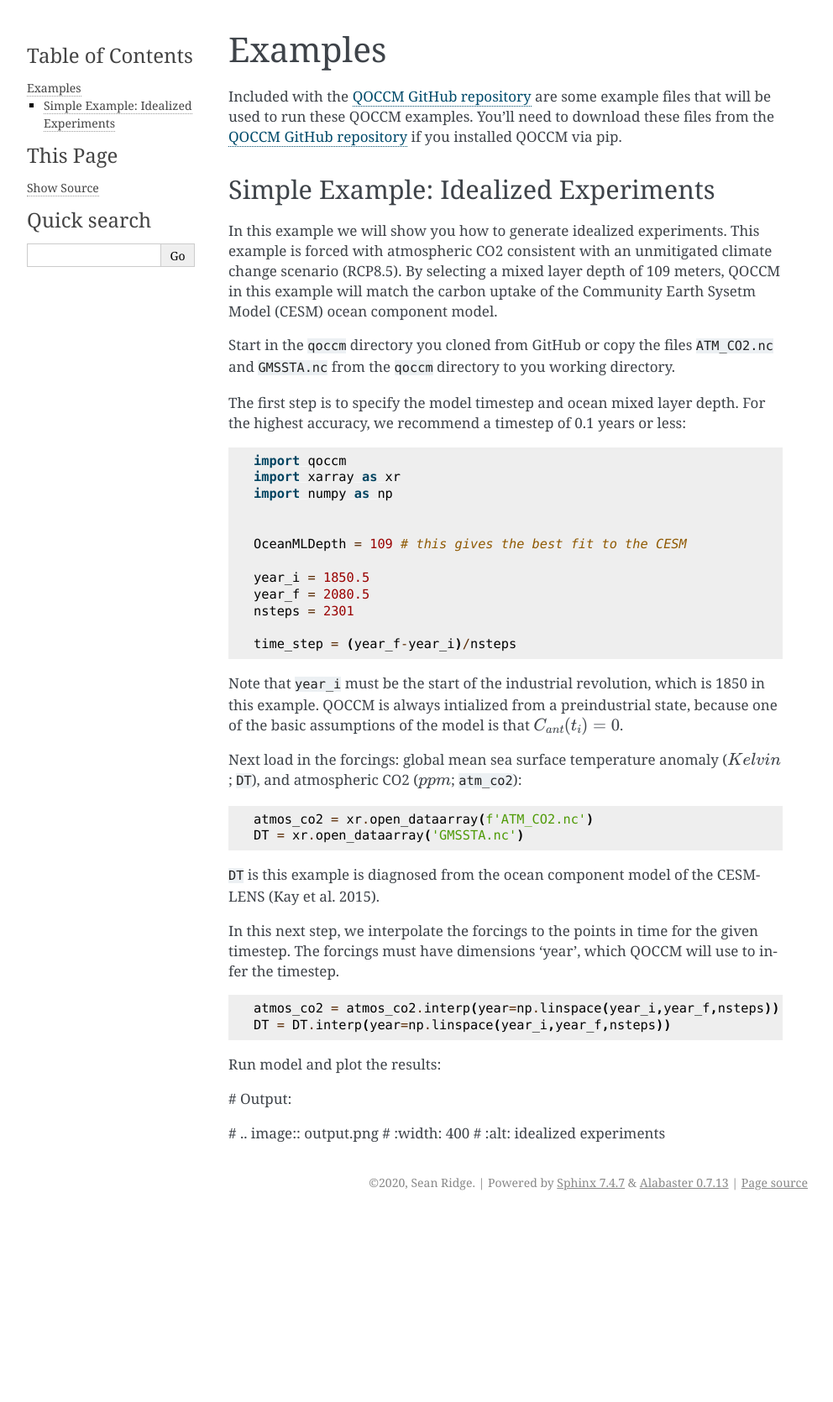
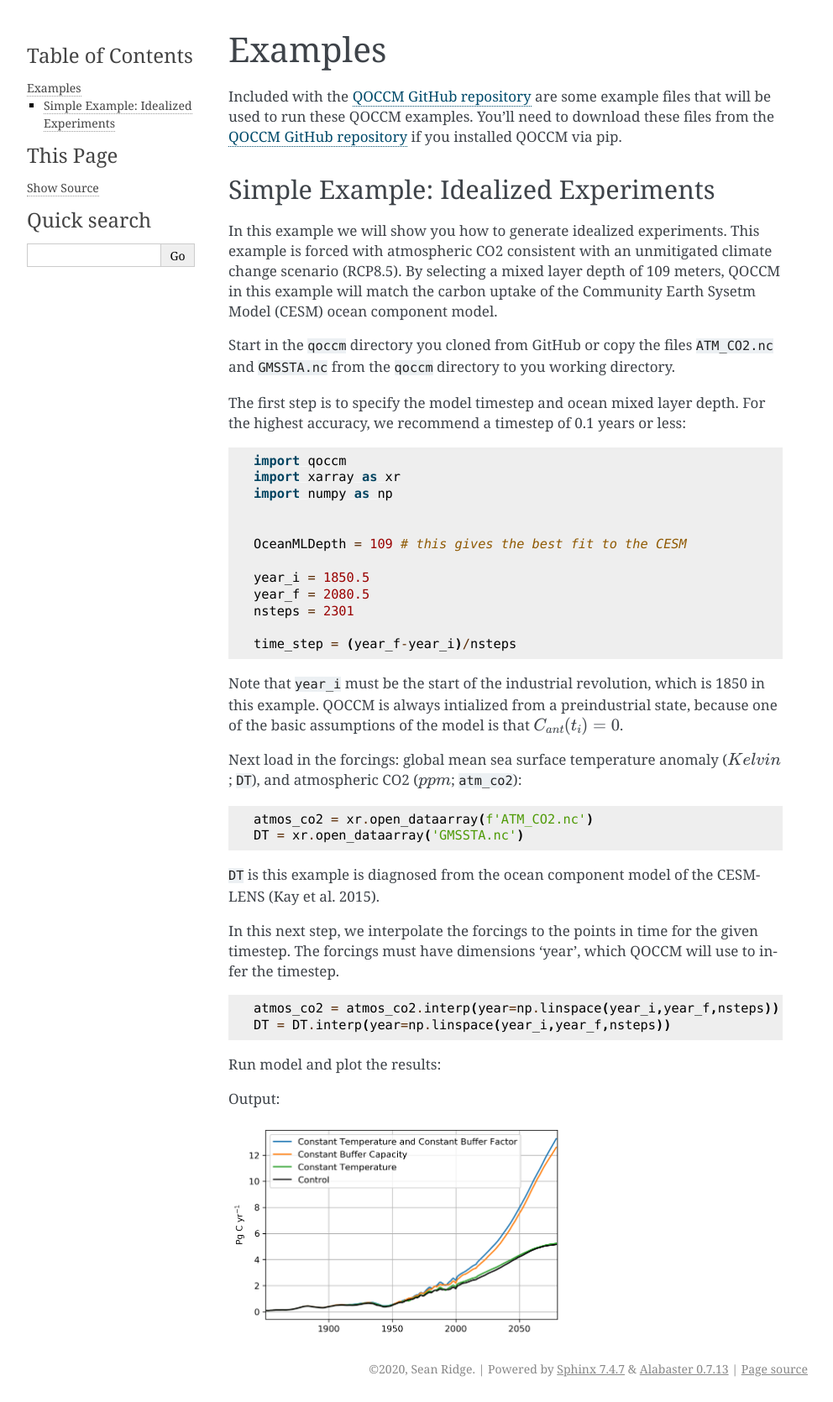
Before and after one commit to sridge/qoccm, a Sphinx documentation site: the page built from docs/source/examples.rst, in a window 1280 px wide. Shown: the whole page at 84% size, without its empty margins (148-1140 px from the left). Built offline with Sphinx 7.4.7, drawn with Linux system fonts in a browser that asks for light colours; before the commit the page ends 1448 px from its top, so only the background shows below that.

Commit message:
Update examples.rst

```diff
--- a/docs/source/examples.rst
+++ b/docs/source/examples.rst
@@ -94,8 +94,8 @@ Run model and plot the results:
 	plt.xlim(1850.5,2080)
 	plt.legend()
 
-# Output:
+Output:
 
-# .. image:: output.png
-#   :width: 400
-#   :alt: idealized experiments
+.. image:: output.png
+	:width: 400
+	:alt: idealized experiments
```
